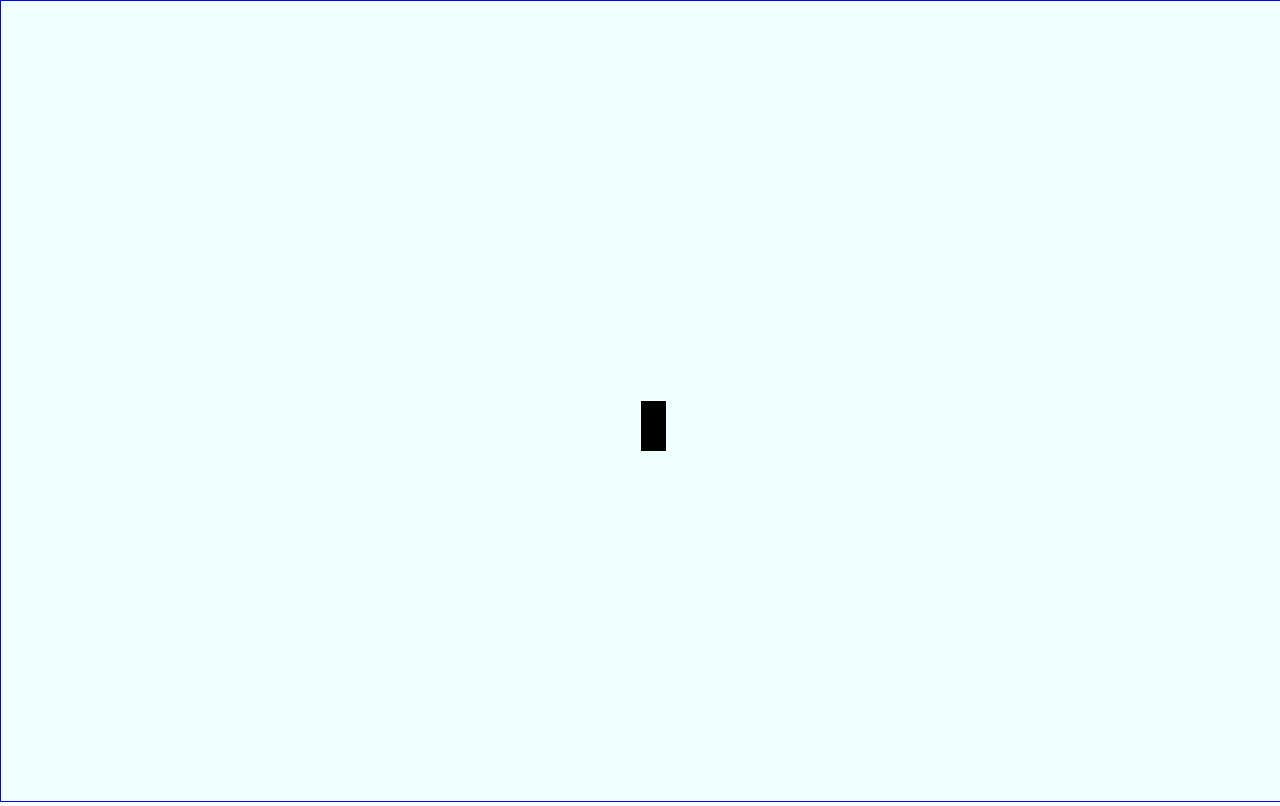
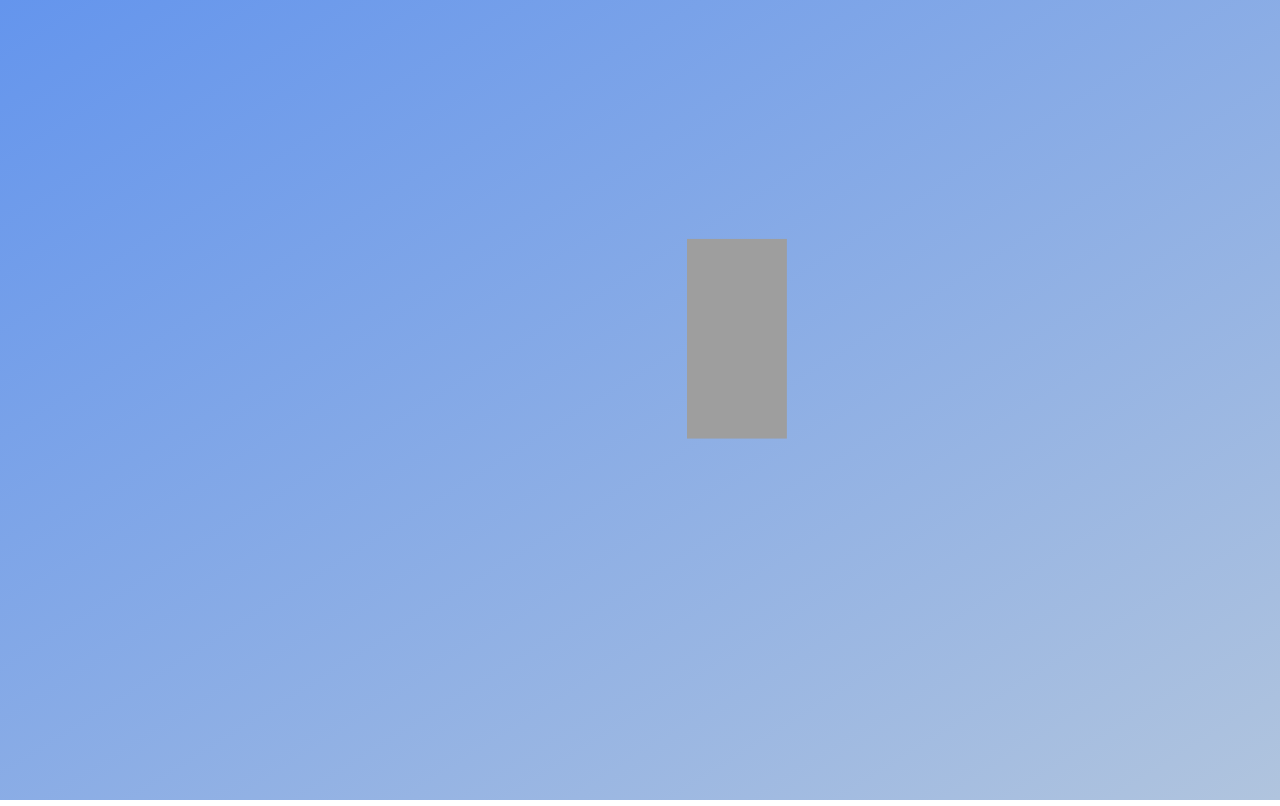
Before and after one commit to Marvinesc3/MNW, a plain HTML site: page Development_Project/index.html in a window 1280 px wide. Drawn offline with Linux system fonts and the light colour scheme.

Commit message:
This edition adds many new styles to the game.

```diff
--- a/Development_Project/DevelopJS.js
+++ b/Development_Project/DevelopJS.js
@@ -1,4 +1,5 @@
-canvas = document.querySelector('canvas');
+var canvas = document.querySelector('canvas');
+var img = document.getElementById("ship");
 
 canvas.width = window.innerWidth;
 canvas.height = window.innerHeight;
@@ -38,7 +39,9 @@ function keyUpHandler(e) {
 }
 
 function drawCharacter() {
-    ctx.fillRect(canvas.width/2, canvas.height/2, 25, 50);
+    var x = Math.random() * (canvas.width - 100 * 2) + 100;
+    var y = Math.random() * (canvas.height - 200 * 2) + 200;
+    ctx.drawImage(img, x, y, 100, 200);
 }
 
 drawCharacter();
--- a/Development_Project/index.html
+++ b/Development_Project/index.html
@@ -7,6 +7,9 @@
 </head>
 <body>
 <canvas></canvas>
+<div style="display:none;">
+    <img id="ship" src="http://1.bp.blogspot.com/-8iRDQ6ORrys/UvMKxz20_lI/AAAAAAAABXU/q7D6oE5owCc/s1600/vikingship.png">
+</div>
 <script src = "DevelopJS.js"></script>
 </body>
 </html>
--- a/Development_Project/styles.css
+++ b/Development_Project/styles.css
@@ -1,6 +1,6 @@
 canvas {
-    border: 1px solid blue;
-    background-color: azure;
+    background: azure;
+    background: linear-gradient(to bottom right, cornflowerblue, lightsteelblue);
 }
 
 body {
```
